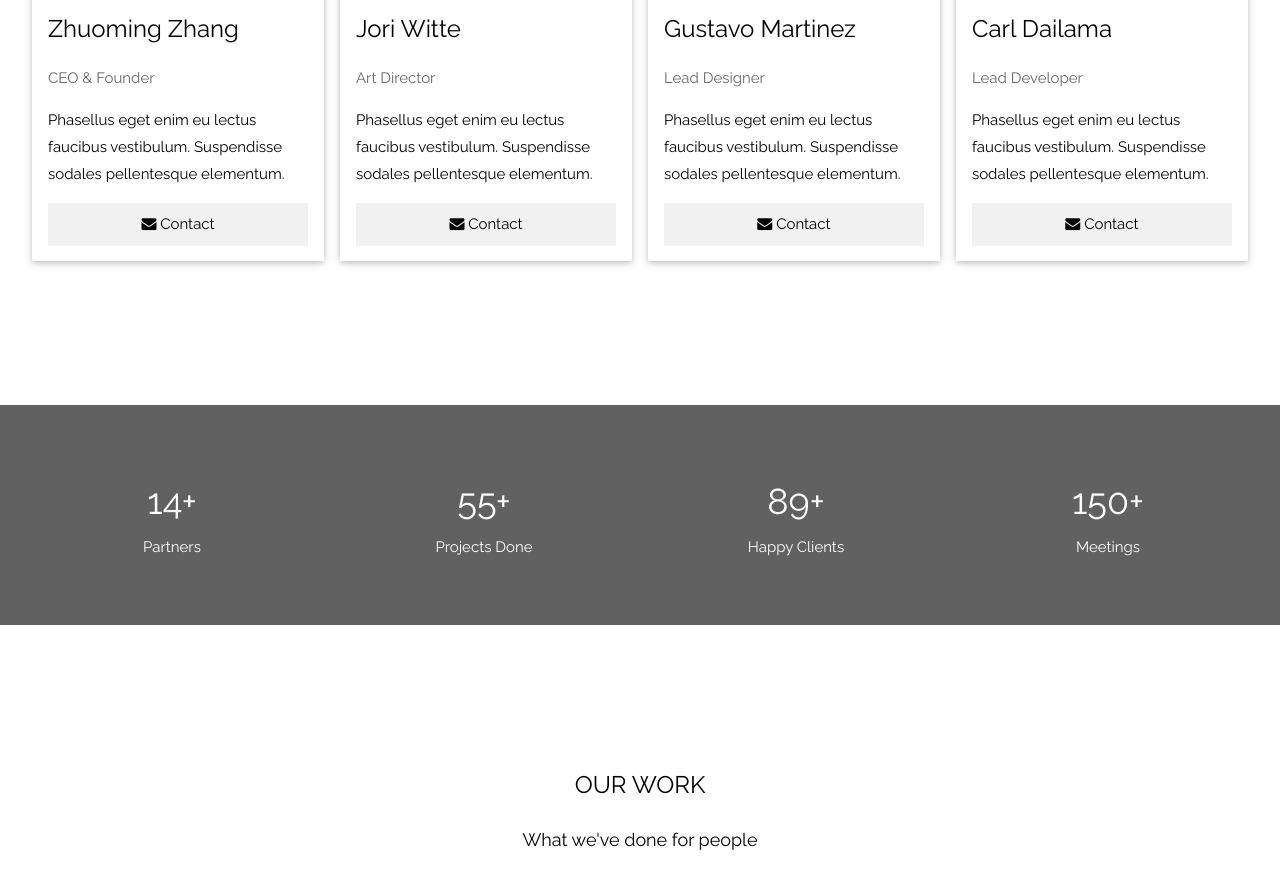
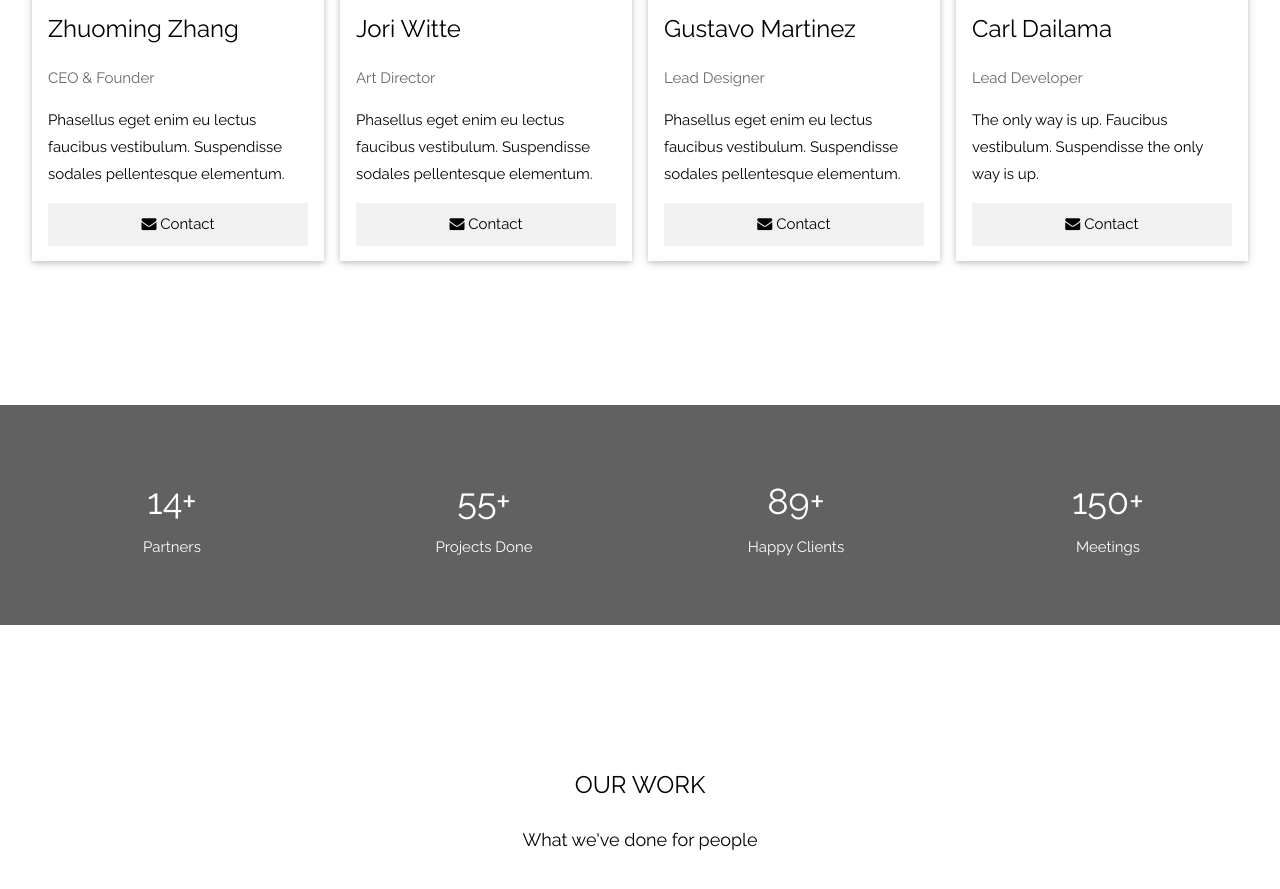
Before and after one commit to ioriwitte/toyhaptics, a plain HTML site: page index.html in a window 1280 px wide. Shown: the part 2754-3643 px from the top of the page. Drawn offline with nearby package versions, Linux system fonts and the light colour scheme; some packages are replaced by stand-ins of ours.

Commit message:
Update index.html

```diff
--- a/index.html
+++ b/index.html
@@ -162,7 +162,7 @@ body, html {
         <div class="w3-container">
           <h3>Carl Dailama</h3>
           <p class="w3-opacity">Lead Developer</p>
-          <p>Phasellus eget enim eu lectus faucibus vestibulum. Suspendisse sodales pellentesque elementum.</p>
+          <p>The only way is up. Faucibus vestibulum. Suspendisse the only way is up.</p>
           <p><button class="w3-button w3-light-grey w3-block"><i class="fa fa-envelope"></i> Contact</button></p>
         </div>
       </div>
```
